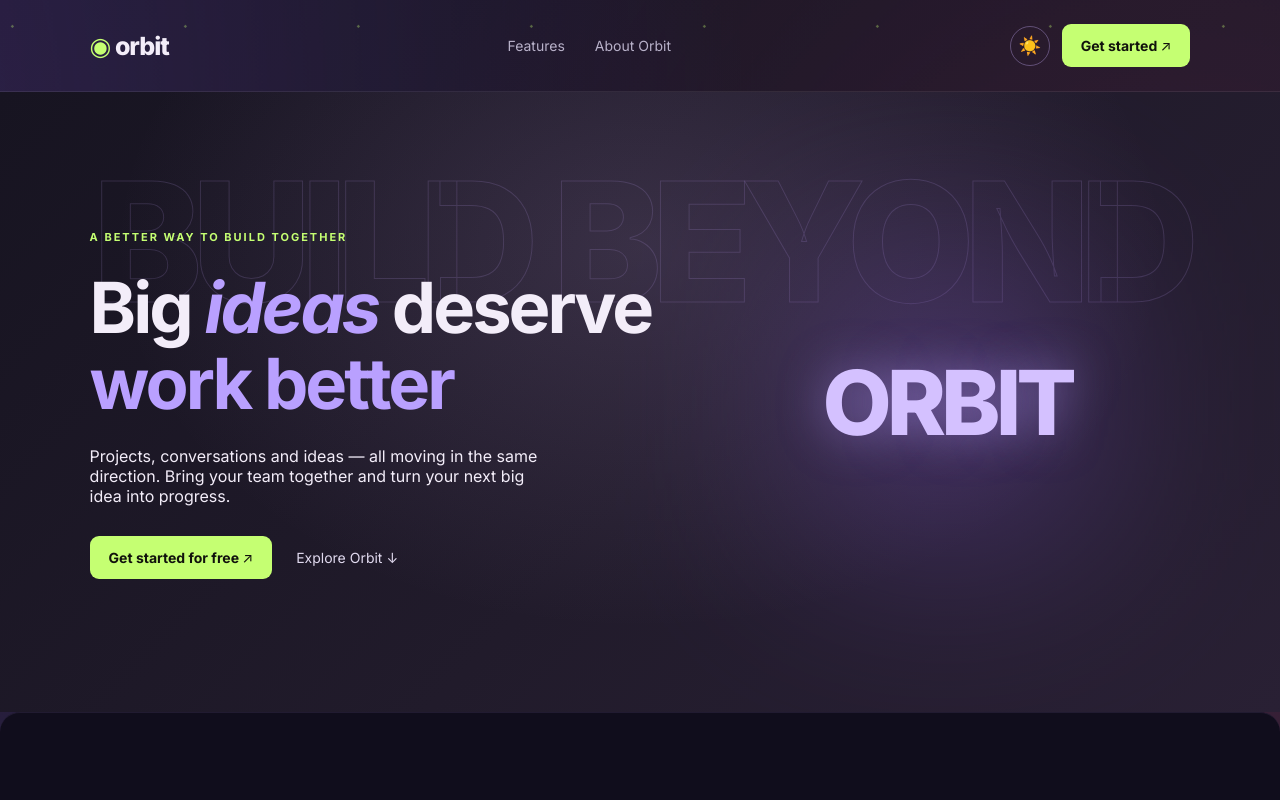
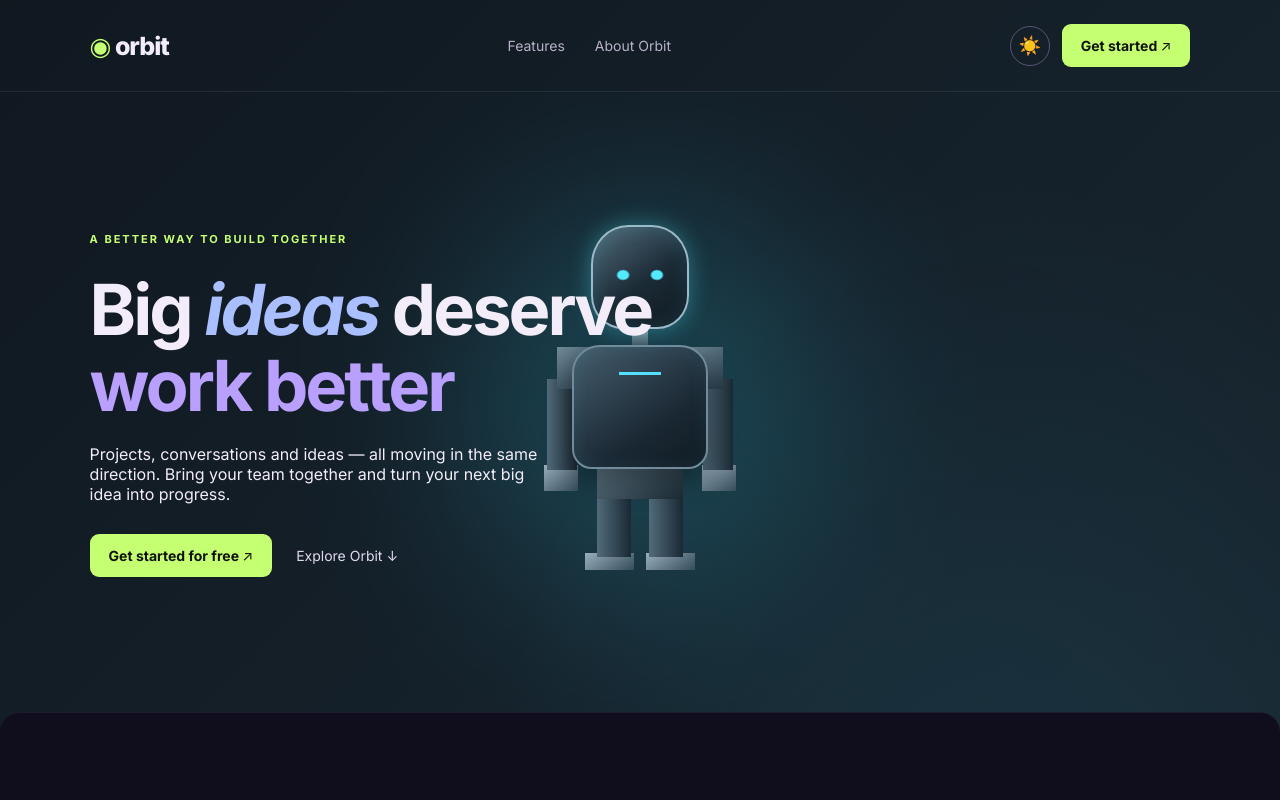
Before and after one commit to DevOrb-Workspace/frontend-web, a React app: page / in a window 1280 px wide. Shown: the top 800 px of the page. Built offline with nearby package versions, Linux system fonts and the light colour scheme; the HTML template or start-up script is replaced by a standard one.

Commit message:
Fix light mode hero video alignment

```diff
--- a/src/pages/Landing.css
+++ b/src/pages/Landing.css
@@ -744,7 +744,7 @@
   filter: saturate(1.5);
 }
 
-/* Orbit animated cosmic background */
+/* ORBIT robotic background — no stars or cosmic animation */
 .landing {
   position: relative;
   isolation: isolate;
@@ -758,98 +758,22 @@
   z-index: -1;
   pointer-events: none;
   background:
-    radial-gradient(
-      ellipse at 18% 25%,
-      rgba(139, 92, 246, 0.20),
-      transparent 38%
-    ),
-    radial-gradient(
-      ellipse at 82% 38%,
-      rgba(236, 72, 153, 0.12),
-      transparent 35%
-    ),
-    radial-gradient(
-      ellipse at 50% 85%,
-      rgba(34, 211, 238, 0.09),
-      transparent 38%
-    );
-  background-size: 160% 160%;
-  animation: cosmicAurora 16s ease-in-out infinite alternate;
+    radial-gradient(ellipse at 78% 32%, rgba(85, 223, 255, 0.10), transparent 36%),
+    linear-gradient(135deg, #101820 0%, #17232e 52%, #101820 100%);
 }
 
 .landing::after {
-  content: "";
-  position: absolute;
-  inset: 0;
-  z-index: -1;
-  pointer-events: none;
-  opacity: 0.35;
-  background-image:
-    radial-gradient(circle, #ffffff 1px, transparent 1.5px),
-    radial-gradient(circle, #c5ff72 1px, transparent 1.5px),
-    radial-gradient(circle, #c084fc 1px, transparent 1.5px);
-  background-size: 97px 113px, 173px 191px, 239px 211px;
-  background-position: 12px 20px, 70px 90px, 120px 45px;
-  animation: cosmicStars 35s linear infinite;
+  content: none;
 }
 
-@keyframes cosmicAurora {
-  0% {
-    background-position: 0% 30%;
-    transform: scale(1);
-  }
-  50% {
-    background-position: 80% 60%;
-  }
-  100% {
-    background-position: 20% 100%;
-    transform: scale(1.06);
-  }
-}
-
-@keyframes cosmicStars {
-  from {
-    background-position: 12px 20px, 70px 90px, 120px 45px;
-  }
-  to {
-    background-position: 109px 133px, 243px 281px, 359px 256px;
-  }
-}
-
-/* Keep light mode soft and readable */
+/* Keep light mode readable without cosmic stars */
 .landing.light-mode::before {
-  opacity: 0.48;
-  background:
-    radial-gradient(
-      ellipse at 18% 25%,
-      rgba(167, 139, 250, 0.20),
-      transparent 38%
-    ),
-    radial-gradient(
-      ellipse at 82% 38%,
-      rgba(244, 114, 182, 0.12),
-      transparent 35%
-    ),
-    radial-gradient(
-      ellipse at 50% 85%,
-      rgba(129, 140, 248, 0.12),
-      transparent 38%
-    );
+  opacity: 1;
+  background: linear-gradient(135deg, #f7f9fb, #eaf0f4);
 }
 
 .landing.light-mode::after {
-  opacity: 0.22;
-  background-image:
-    radial-gradient(circle, #8b5cf6 1px, transparent 1.5px),
-    radial-gradient(circle, #ec4899 1px, transparent 1.5px),
-    radial-gradient(circle, #84cc16 1px, transparent 1.5px);
-}
-
-@media (prefers-reduced-motion: reduce) {
-  .landing::before,
-  .landing::after {
-    animation: none;
-  }
+  content: none;
 }
 
 .landing-hero h1 .pixel-word {
@@ -868,7 +792,7 @@
 }
 
 .landing:not(.light-mode) .landing-hero::before {
-  content: "BUILD BEYOND";
+  content: none !important;
   position: absolute;
   top: 24%;
   left: 50%;
@@ -978,18 +902,18 @@
   position: absolute;
   width: 280px;
   height: 280px;
-  background: #7651b8;
+  background: #55DFFF;
   filter: blur(100px);
   opacity: 0.4;
 }
 
 .landing:not(.light-mode) .robot-placeholder {
   position: relative;
-  color: #d4c1ff;
+  color: #DCE8F0;
   font-size: clamp(48px, 7vw, 90px);
   font-weight: 900;
   letter-spacing: -5px;
-  text-shadow: 0 0 45px rgba(185, 160, 255, 0.5);
+  text-shadow: 0 0 35px rgba(85, 223, 255, 0.35);
 }
 
 .landing:not(.light-mode) .landing-hero .landing-orbit-art {
@@ -1007,3 +931,511 @@
     min-height: 220px;
   }
 }
+
+/* ORBIT full-body robotic silhouette */
+.landing:not(.light-mode) .landing-robot-space {
+  min-height: 430px;
+  display: grid;
+  place-items: center;
+  position: relative;
+  perspective: 900px;
+}
+
+.landing:not(.light-mode) .robot-glow {
+  width: 280px;
+  height: 320px;
+  background: #35d9f5 !important;
+  opacity: 0.22 !important;
+  filter: blur(85px);
+}
+
+.landing:not(.light-mode) .robot-placeholder {
+  position: relative;
+  display: block;
+  width: 250px;
+  height: 370px;
+  font-size: 0 !important;
+  color: transparent !important;
+  text-shadow: none !important;
+  background:
+    /* neck */
+    linear-gradient(#9aafbd, #354c5b) 117px 105px / 16px 28px no-repeat,
+    /* shoulders */
+    linear-gradient(145deg, #718b9b, #263a47) 42px 130px / 42px 42px no-repeat,
+    linear-gradient(145deg, #718b9b, #263a47) 166px 130px / 42px 42px no-repeat,
+    /* arms */
+    linear-gradient(90deg, #526b7b, #1a2934) 32px 162px / 30px 91px no-repeat,
+    linear-gradient(90deg, #526b7b, #1a2934) 188px 162px / 30px 91px no-repeat,
+    /* hands */
+    linear-gradient(145deg, #9aafbd, #354c5b) 29px 248px / 34px 26px no-repeat,
+    linear-gradient(145deg, #9aafbd, #354c5b) 187px 248px / 34px 26px no-repeat,
+    /* waist */
+    linear-gradient(145deg, #607987, #1c2b35) 82px 246px / 86px 36px no-repeat,
+    /* legs */
+    linear-gradient(90deg, #526b7b, #1a2934) 82px 278px / 34px 62px no-repeat,
+    linear-gradient(90deg, #526b7b, #1a2934) 134px 278px / 34px 62px no-repeat,
+    /* feet */
+    linear-gradient(145deg, #9aafbd, #354c5b) 70px 336px / 49px 17px no-repeat,
+    linear-gradient(145deg, #9aafbd, #354c5b) 131px 336px / 49px 17px no-repeat;
+}
+
+.landing:not(.light-mode) .robot-placeholder::before {
+  content: "";
+  position: absolute;
+  z-index: 3;
+  top: 8px;
+  left: 76px;
+  width: 98px;
+  height: 104px;
+  box-sizing: border-box;
+  border: 2px solid #9bb9c8;
+  border-radius: 38% 38% 32% 32%;
+  background:
+    radial-gradient(ellipse at 32% 48%, #53eaff 0 5px, transparent 7px),
+    radial-gradient(ellipse at 68% 48%, #53eaff 0 5px, transparent 7px),
+    linear-gradient(145deg, #526b7b, #1b2b36 55%, #101820);
+  box-shadow: 0 0 22px rgba(83, 234, 255, 0.35),
+    inset 0 0 20px rgba(83, 234, 255, 0.12);
+}
+
+.landing:not(.light-mode) .robot-placeholder::after {
+  content: "";
+  position: absolute;
+  z-index: 2;
+  top: 128px;
+  left: 57px;
+  width: 136px;
+  height: 124px;
+  box-sizing: border-box;
+  border: 2px solid #718b9b;
+  border-radius: 28px 28px 20px 20px;
+  background:
+    linear-gradient(#55dfff, #55dfff) center 25px / 42px 3px no-repeat,
+    linear-gradient(145deg, #455d6d, #1a2833 65%, #111a22);
+  box-shadow: inset 0 0 20px rgba(85, 223, 255, 0.08),
+    0 12px 28px rgba(0, 0, 0, 0.35);
+}
+
+/* Remove the cosmic stars and use graphite with a restrained cyan glow */
+.landing:not(.light-mode) {
+  background: #101820 !important;
+}
+
+.landing:not(.light-mode)::before {
+  background: radial-gradient(
+    ellipse at 76% 38%,
+    rgba(49, 194, 225, 0.10),
+    transparent 35%
+  ), linear-gradient(135deg, #101820, #182630 55%, #101820) !important;
+  animation: none !important;
+}
+
+.landing:not(.light-mode)::after {
+  display: none !important;
+  content: none !important;
+}
+
+.landing:not(.light-mode) .landing-hero {
+  background: transparent !important;
+}
+
+.landing:not(.light-mode) .landing-hero h1 .pixel-word {
+  color: #a9bfff;
+}
+
+@media (max-width: 700px) {
+  .landing:not(.light-mode) .landing-robot-space {
+    min-height: 390px;
+  }
+}
+
+/* ORBIT realistic humanoid robot */
+.landing:not(.light-mode) .landing-robot-space {
+  position: relative;
+  display: flex;
+  align-items: center;
+  justify-content: center;
+  min-height: 440px;
+  overflow: hidden;
+}
+
+.landing:not(.light-mode) .orbit-robot-image {
+  position: relative;
+  z-index: 1;
+  width: 100%;
+  max-width: 390px;
+  height: 440px;
+  object-fit: cover;
+  object-position: center top;
+  border-radius: 180px 180px 24px 24px;
+  filter: contrast(1.05) saturate(0.85);
+  -webkit-mask-image: linear-gradient(
+    to bottom,
+    black 0%,
+    black 72%,
+    transparent 100%
+  );
+  mask-image: linear-gradient(
+    to bottom,
+    black 0%,
+    black 72%,
+    transparent 100%
+  );
+  animation: robotFloat 5s ease-in-out infinite;
+}
+
+.landing:not(.light-mode) .landing-robot-space .robot-glow {
+  position: absolute;
+  width: 260px;
+  height: 300px;
+  background: #55DFFF;
+  opacity: 0.16;
+  filter: blur(90px);
+}
+
+@keyframes robotFloat {
+  0%, 100% {
+    transform: translateY(0);
+  }
+  50% {
+    transform: translateY(-10px);
+  }
+}
+
+@media (max-width: 700px) {
+  .landing:not(.light-mode) .landing-robot-space {
+    min-height: 360px;
+  }
+
+  .landing:not(.light-mode) .orbit-robot-image {
+    max-width: 300px;
+    height: 360px;
+  }
+}
+
+/* ORBIT robot image — final visual polish */
+.landing:not(.light-mode) .landing-robot-space {
+  min-height: 460px;
+  position: relative;
+  display: flex;
+  align-items: center;
+  justify-content: center;
+  overflow: visible;
+}
+
+.landing:not(.light-mode) .orbit-robot-image {
+  display: block;
+  width: 100%;
+  max-width: 410px;
+  height: 460px;
+  object-fit: cover;
+  object-position: center top;
+  border-radius: 190px 190px 22px 22px;
+  filter: contrast(1.06) saturate(0.95);
+  -webkit-mask-image: linear-gradient(
+    to bottom,
+    black 0%,
+    black 86%,
+    transparent 100%
+  );
+  mask-image: linear-gradient(
+    to bottom,
+    black 0%,
+    black 86%,
+    transparent 100%
+  );
+  animation: robotFloat 5s ease-in-out infinite;
+}
+
+.landing:not(.light-mode) .landing-robot-space .robot-glow {
+  width: 320px;
+  height: 340px;
+  background: #35d9f5;
+  opacity: 0.24;
+  filter: blur(95px);
+}
+
+@media (max-width: 700px) {
+  .landing:not(.light-mode) .landing-robot-space {
+    min-height: 360px;
+  }
+
+  .landing:not(.light-mode) .orbit-robot-image {
+    max-width: 300px;
+    height: 360px;
+  }
+}
+
+
+/* ORBIT robot — final hero styling */
+.landing:not(.light-mode) .landing-robot-space {
+  position: relative;
+  display: flex;
+  align-items: center;
+  justify-content: center;
+  width: 100%;
+  min-height: 540px;
+  overflow: visible;
+  background: transparent;
+  isolation: isolate;
+}
+
+.landing:not(.light-mode) .landing-robot-space .robot-glow {
+  position: absolute;
+  z-index: -1;
+  width: 340px;
+  height: 400px;
+  background: #35d9f5;
+  opacity: 0.22;
+  filter: blur(100px);
+  border-radius: 50%;
+}
+
+.landing:not(.light-mode) .orbit-robot-image {
+  display: block;
+  position: relative;
+  z-index: 1;
+  width: 100%;
+  max-width: 520px;
+  height: 540px;
+  object-fit: contain;
+  object-position: center bottom;
+  border-radius: 0;
+  background: transparent;
+  filter: drop-shadow(0 0 24px rgba(53, 217, 245, 0.18));
+  animation: robotFloat 5s ease-in-out infinite;
+}
+
+@keyframes robotFloat {
+  0%, 100% {
+    transform: translateY(0);
+  }
+
+  50% {
+    transform: translateY(-10px);
+  }
+}
+
+/* Oversized outlined typography behind the hero content */
+.landing:not(.light-mode) .landing-hero {
+  position: relative;
+  isolation: isolate;
+}
+
+.landing:not(.light-mode) .landing-hero::before {
+  content: "BUILD BEYOND";
+  position: absolute;
+  z-index: -1;
+  top: 25%;
+  left: 50%;
+  transform: translate(-50%, -50%);
+  color: transparent;
+  -webkit-text-stroke: 1px rgba(196, 215, 230, 0.18);
+  font-size: clamp(58px, 11vw, 165px);
+  font-weight: 900;
+  letter-spacing: -0.075em;
+  white-space: nowrap;
+  pointer-events: none;
+}
+
+@media (max-width: 700px) {
+  .landing:not(.light-mode) .landing-robot-space {
+    min-height: 390px;
+  }
+
+  .landing:not(.light-mode) .orbit-robot-image {
+    max-width: 350px;
+    height: 390px;
+  }
+
+  .landing:not(.light-mode) .landing-hero::before {
+    top: 52%;
+    font-size: 15vw;
+  }
+}
+
+/* ORBIT animated video background */
+.landing:not(.light-mode) .landing-hero {
+  position: relative;
+  isolation: isolate;
+  overflow: hidden;
+  background: #100b20;
+}
+
+.landing:not(.light-mode) .landing-robot-space {
+  position: absolute;
+  inset: 0;
+  z-index: -1;
+  min-height: 100%;
+  width: 100%;
+  overflow: hidden;
+  pointer-events: none;
+}
+
+.landing:not(.light-mode) .orbit-background-video {
+  position: absolute;
+  inset: 0;
+  width: 100%;
+  height: 100%;
+  object-fit: cover;
+  object-position: center;
+  opacity: 0.7;
+}
+
+.landing:not(.light-mode) .orbit-video-overlay {
+  position: absolute;
+  inset: 0;
+  background: linear-gradient(
+    90deg,
+    rgba(16, 8, 35, 0.9) 0%,
+    rgba(16, 8, 35, 0.5) 55%,
+    rgba(16, 8, 35, 0.15) 100%
+  );
+}
+
+/* Keep hero text and buttons above the video */
+.landing:not(.light-mode) .landing-hero-content {
+  position: relative;
+  z-index: 2;
+}
+
+@media (max-width: 700px) {
+  .landing:not(.light-mode) .orbit-background-video {
+    object-position: center;
+  }
+
+  .landing:not(.light-mode) .orbit-video-overlay {
+    background: rgba(16, 8, 35, 0.55);
+  }
+}
+
+/* Fix ORBIT animated headline clipping */
+.landing:not(.light-mode) .landing-hero-content {
+  min-width: 0;
+  max-width: 100%;
+}
+
+.landing:not(.light-mode) .landing-hero h1 {
+  max-width: 100%;
+  overflow-wrap: anywhere;
+  word-break: normal;
+}
+
+.landing:not(.light-mode) .typing-text {
+  display: inline;
+  white-space: normal;
+  overflow-wrap: anywhere;
+}
+
+.landing:not(.light-mode) .typing-cursor {
+  white-space: nowrap;
+}
+
+/* Keep the animated robot's head visible */
+.landing:not(.light-mode) .orbit-background-video {
+  object-position: center 20%;
+}
+
+/* ORBIT light mode — background and video fix */
+.landing.light-mode .landing-hero {
+  background: linear-gradient(
+    120deg,
+    #f5efff 0%,
+    #f8f5ff 48%,
+    #eaf6ff 100%
+  ) !important;
+}
+
+/* Keep the background video subtle in light mode */
+.landing.light-mode .orbit-background-video {
+  opacity: 0.16;
+  filter: brightness(1.35) saturate(0.7);
+}
+
+/* Soft overlay so text stays readable */
+.landing.light-mode .orbit-video-overlay {
+  background: linear-gradient(
+    90deg,
+    rgba(248, 244, 255, 0.94),
+    rgba(248, 244, 255, 0.68),
+    rgba(235, 245, 255, 0.5)
+  );
+}
+
+/* Keep hero text readable */
+.landing.light-mode .landing-hero-content {
+  position: relative;
+  z-index: 2;
+}
+
+.landing.light-mode .landing-hero h1 {
+  color: #241638;
+}
+
+.landing.light-mode .landing-hero h1 .pixel-word,
+.landing.light-mode .landing-hero h1 .typing-text {
+  color: #7956c8;
+}
+
+.landing.light-mode .landing-hero p {
+  color: #625773;
+}
+.landing.light-mode .orbit-background-video {
+  opacity: 0.42;
+  filter: brightness(1.1) saturate(0.9);
+}
+
+.landing.light-mode .orbit-video-overlay {
+  background: linear-gradient(
+    90deg,
+    rgba(248, 244, 255, 0.72),
+    rgba(248, 244, 255, 0.35),
+    rgba(235, 245, 255, 0.22)
+  );
+}
+
+/* Fix video alignment in both themes */
+.landing.light-mode .landing-hero {
+  position: relative;
+  isolation: isolate;
+  overflow: hidden;
+}
+
+.landing.light-mode .landing-robot-space {
+  position: absolute;
+  inset: 0;
+  z-index: 0;
+  width: 100%;
+  height: 100%;
+  min-height: 100%;
+  overflow: hidden;
+  pointer-events: none;
+}
+
+.landing.light-mode .orbit-background-video {
+  position: absolute;
+  inset: 0;
+  width: 100%;
+  height: 100%;
+  object-fit: cover;
+  object-position: center 20%;
+  opacity: 0.42;
+  filter: brightness(1.1) saturate(0.9);
+}
+
+.landing.light-mode .orbit-video-overlay {
+  position: absolute;
+  inset: 0;
+  z-index: 1;
+  background: linear-gradient(
+    90deg,
+    rgba(248, 244, 255, 0.72),
+    rgba(248, 244, 255, 0.35),
+    rgba(235, 245, 255, 0.22)
+  );
+}
+
+.landing.light-mode .landing-hero-content {
+  position: relative;
+  z-index: 2;
+}
```
